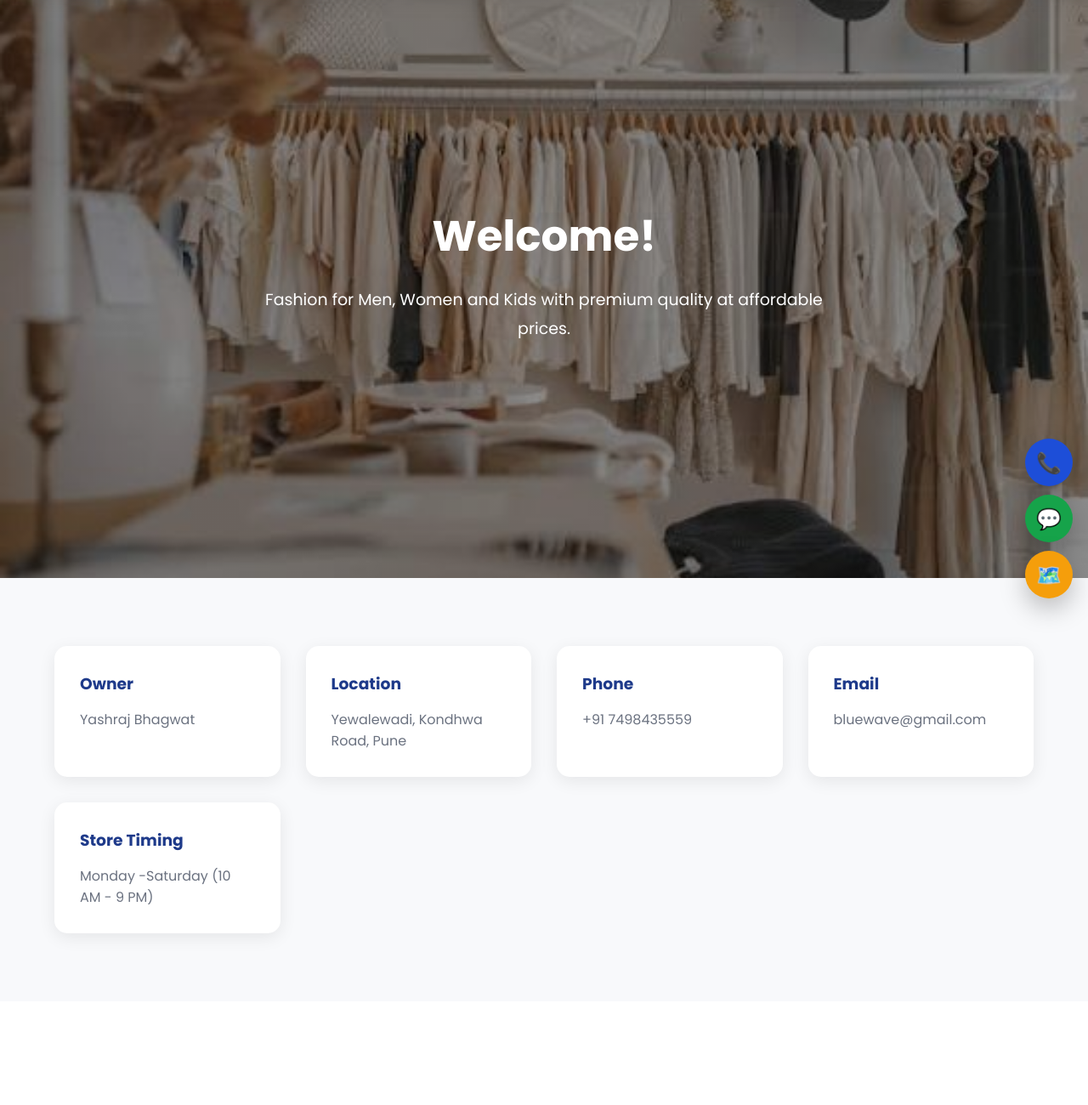
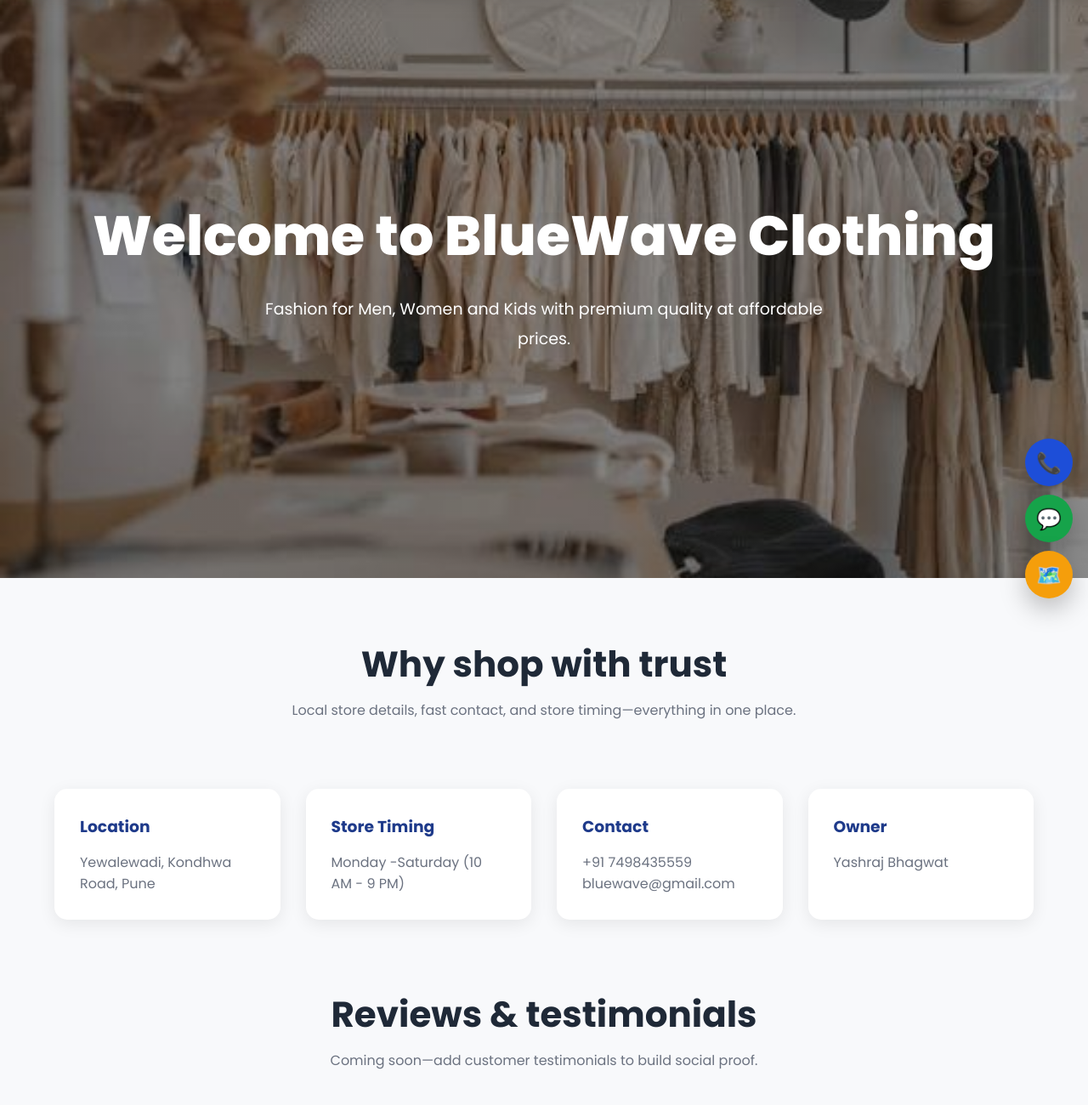
Before and after one commit to yashrajbhagwat7-create/CLOTHE-STORE, a FastAPI app: page / in a window 1280 px wide. Shown: the part 78-1378 px from the top of the page at 85% size. Before the commit the page ends 1186 px from the top, so only its background shows below. Run offline with FastAPI, Linux system fonts and the light colour scheme.

Commit message:
8th code :SEO

```diff
--- a/templates/index.html
+++ b/templates/index.html
@@ -1,74 +1,47 @@
 <!DOCTYPE html>
-<html>
+<html lang="en">
 
 <head>
-
     <title>{{ store.name }}</title>
 
-    <link rel="stylesheet"
-          href="/static/style.css">
+    {% set page_title = store.name %}
+    {% set page_description = store.description %}
+    {% set page_url = request.url %}
+    {% include 'partials/seo.html' %}
 
+    <link rel="stylesheet" href="/static/style.css">
 </head>
 
 <body>
-
 <header>
-
-
-
-
     <div class="logo">
         👕 <span>BlueWave Clothing</span>
     </div>
 
     <nav>
-
         <a href="/">Home</a>
-
         <a href="/men">Men</a>
-
         <a href="/women">Women</a>
-
-
         <a href="/kids">Kids</a>
-
         <a href="/about">About</a>
-
         <a href="/contact">Contact</a>
-
     </nav>
-
-
 </header>
 
 <section class="hero">
+    <h1>Welcome to {{ store.name }}</h1>
+    <p>{{ store.description }}</p>
+</section>
 
-<h2>Welcome!</h2>
-
-<p>{{ store.description }}</p>
-
+<section class="section-title">
+    <h2>Why shop with trust</h2>
+    <p>Local store details, fast contact, and store timing—everything in one place.</p>
 </section>
 
 <section class="info">
-
-<div class="card">
-<h3>Owner</h3>
-<p>{{ store.owner }}</p>
-</div>
-
     <div class="card">
         <h3>Location</h3>
         <p>{{ store.location }}</p>
-</div>
-
-<div class="card">
-<h3>Phone</h3>
-<p>{{ store.phone }}</p>
-</div>
-
-<div class="card">
-<h3>Email</h3>
-<p>{{ store.email }}</p>
     </div>
 
     <div class="card">
@@ -76,8 +49,22 @@
         <p>{{ store.timing }}</p>
     </div>
 
+    <div class="card">
+        <h3>Contact</h3>
+        <p><a href="tel:{{ store.phone.replace('+', '').replace(' ', '') }}">{{ store.phone }}</a></p>
+        <p><a href="mailto:{{ store.email }}">{{ store.email }}</a></p>
+    </div>
+
+    <div class="card">
+        <h3>Owner</h3>
+        <p>{{ store.owner }}</p>
+    </div>
 </section>
 
+<section class="section-title">
+    <h2>Reviews & testimonials</h2>
+    <p>Coming soon—add customer testimonials to build social proof.</p>
+</section>
 
   <!-- Floating contact (tel / WhatsApp / Maps) -->
   <div class="floating-contact" aria-label="Quick contact">
--- /dev/null
+++ b/templates/partials/seo.html
@@ -0,0 +1,17 @@
+{# Partials: SEO meta tags #}
+{# Usage: {% include 'partials/seo.html' %} #}
+{% set page_title = page_title if page_title is defined else store.name %}
+{% set page_description = page_description if page_description is defined else store.description %}
+{# Best-effort URL (works behind default localhost). #}
+{% set page_url = page_url if page_url is defined else request.url %}
+<meta name="title" content="{{ page_title }}" />
+<meta name="description" content="{{ page_description }}" />
+
+<meta property="og:type" content="website" />
+<meta property="og:title" content="{{ page_title }}" />
+<meta property="og:description" content="{{ page_description }}" />
+<meta property="og:url" content="{{ page_url }}" />
+
+<meta name="twitter:card" content="summary" />
+<meta name="twitter:title" content="{{ page_title }}" />
+<meta name="twitter:description" content="{{ page_description }}" />
```
Also changed, not shown: README.md. Lines whose indentation alone changed are shown as unchanged.
